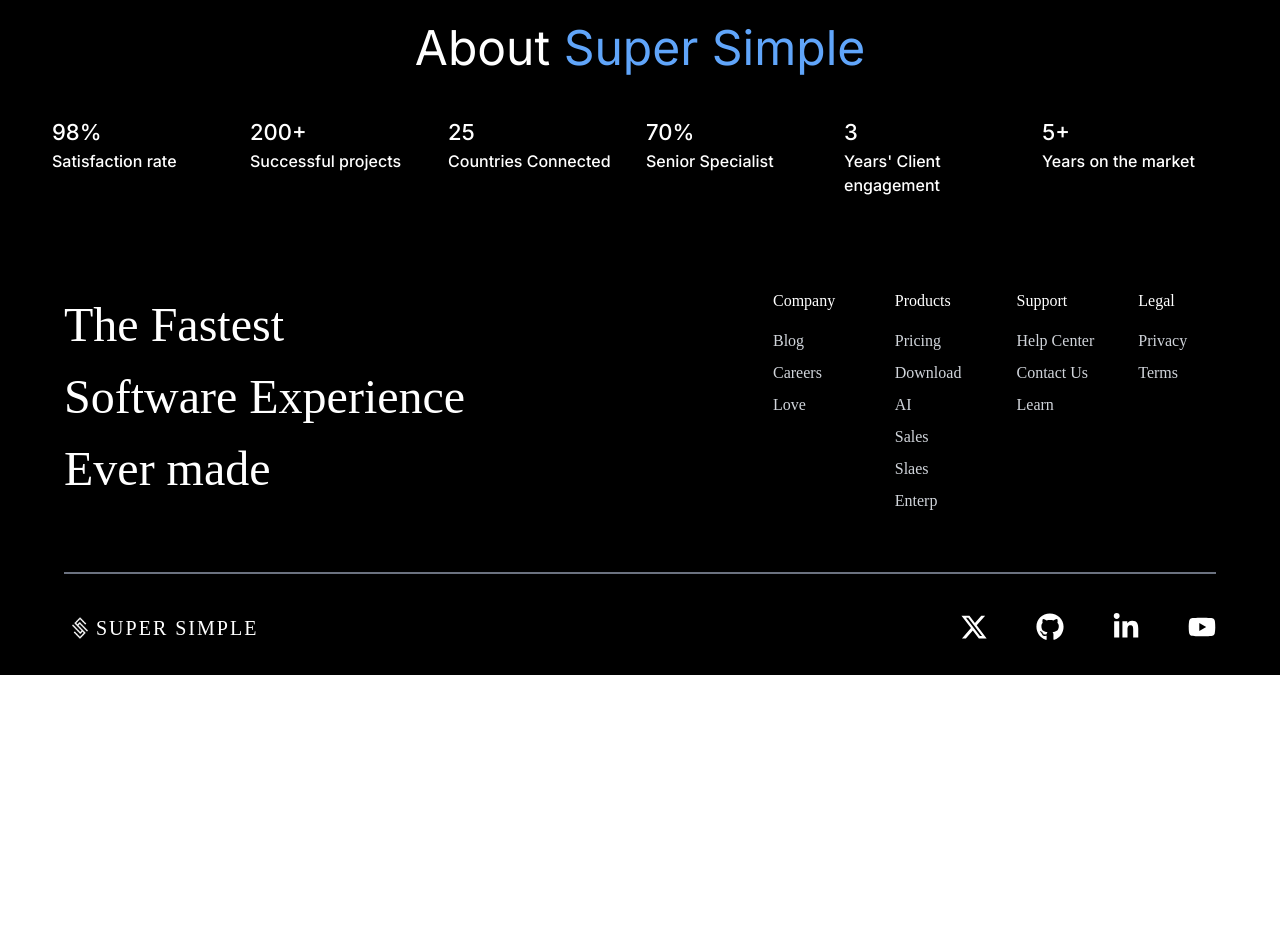
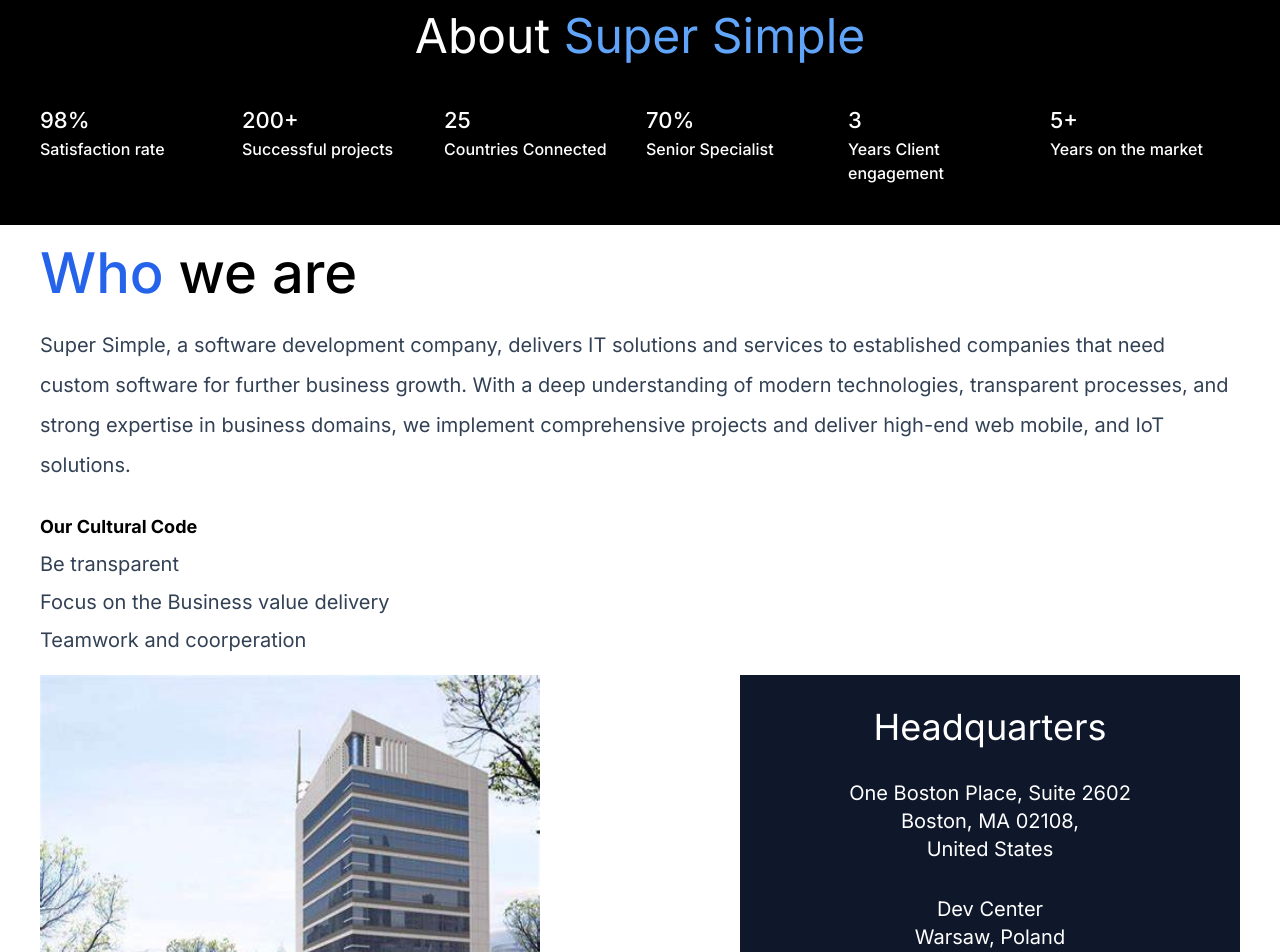
Before and after one commit to solomonrazak/landing-page, a Next.js app: page /Pages/team in a window 1280 px wide. Shown: the part 80-1032 px from the top of the page. Before the commit the page ends 800 px from the top, so only its background shows below. Built offline with nearby package versions, Linux system fonts and the light colour scheme; a web font is replaced by a local one.

Commit message:
team location

```diff
--- a/src/app/Pages/team/page.jsx
+++ b/src/app/Pages/team/page.jsx
@@ -3,7 +3,7 @@
 
 const page = () => {
   return (
-    <div className="bg-black w-full p-3">
+    <div className="bg-black w-full">
         <Team />
     </div>
   )
--- a/src/components/bookcall/BookCall.jsx
+++ b/src/components/bookcall/BookCall.jsx
@@ -175,6 +175,7 @@
                     width={40}
                     height={40}
                     className="rounded-full"
+                    priority={true}
                     alt=""
                   />
                 </div>
--- a/src/components/team/Team.jsx
+++ b/src/components/team/Team.jsx
@@ -1,9 +1,10 @@
-import React from 'react'
+import React from 'react';
+import Image from 'next/image';
 
 const Team = () => {
   return (
-    <div className="p-10 mt-10">
-        <div className="flex flex-col text-white gap-8">
+    <div className=" mt-10">
+        <div className="flex flex-col text-white gap-8 p-10">
             <h1 className="text-start md:text-center text-[2rem] md:text-[3rem]">About <span className="text-blue-400">Super Simple</span></h1>
             <div className="grid grid-cols-3 grid-rows-2 md:grid-cols-6 md:grid-rows-1 gap-8 md:gap-3">
                 <div className="flex flex-col font-medium">
@@ -24,7 +25,7 @@
                 </div>
                 <div className="flex flex-col font-medium">
                     <h1 className="text-[22px]">3</h1>
-                    <p>Years' Client engagement</p>
+                    <p>Years Client engagement</p>
                 </div>
                 <div className="flex flex-col font-medium">
                     <h1 className="text-[22px]">5+</h1>
@@ -32,6 +33,46 @@
                 </div>
             </div>
         </div>
+        <div className="bg-white text-black px-10 py-8">
+            <div>
+            <h1 className="text-2xl font-medium mb-9 md:text-[3.5rem]"><span className="text-blue-600">Who</span> we are</h1>
+            <div className="leading-8 md:leading-10 text-slate-700 text-[16px] md:text-[20px]">
+            <p>Super Simple, a software development company, delivers IT solutions and services to established companies that need
+            custom software for further business growth. With a deep understanding of modern technologies, transparent
+            processes, and strong expertise in business domains, we implement comprehensive projects and deliver high-end web
+            mobile, and IoT solutions.</p>
+            </div>
+            </div>
+            <div className="mt-7">
+                <h1 className="font-bold text-black text-lg">Our Cultural Code</h1>
+                <p className="text-slate-700 md:text-[20px] mt-2 text-[16px]">Be transparent</p>
+                <p className="text-slate-700 md:text-[20px] mt-2 text-[16px]">Focus on the Business value delivery</p>
+                <p className="text-slate-700 md:text-[20px] mt-2 text-[16px]">Teamwork and coorperation</p>
+                <div className="w-full flex flex-col md:flex-row md:justify-between mt-5 gap-5">
+                <Image src="/images/build.jpeg" width={500} height={1000} objectFit="cover" alt=""/>
+                    <div className=" md:block md:w-[500px] h-[400px] bg-slate-900 flex flex-col justify-center text-white p-8 space-y-8">
+                        <h1 className="text-4xl text-center">Headquarters</h1>
+                        <div>
+                            <p className="flex flex-col text-center text-xl">
+                                <span>One Boston Place, Suite 2602</span>
+                                <span>Boston, MA 02108,</span>
+                                <span>United States</span>
+                            </p>
+                        </div>
+                        <div>
+                            <p className="flex flex-col text-center text-xl">
+                                <span>Dev Center</span>
+                                <span>Warsaw, Poland</span>
+
+                            </p>
+                        </div>
+
+                    </div>
+
+                </div>
+
+            </div>
+        </div>
     </div>
   )
 }
```
Also changed, not shown: public/images/build.jpeg (added), src/app/Pages/about/page.jsx (line endings or trailing spaces).
